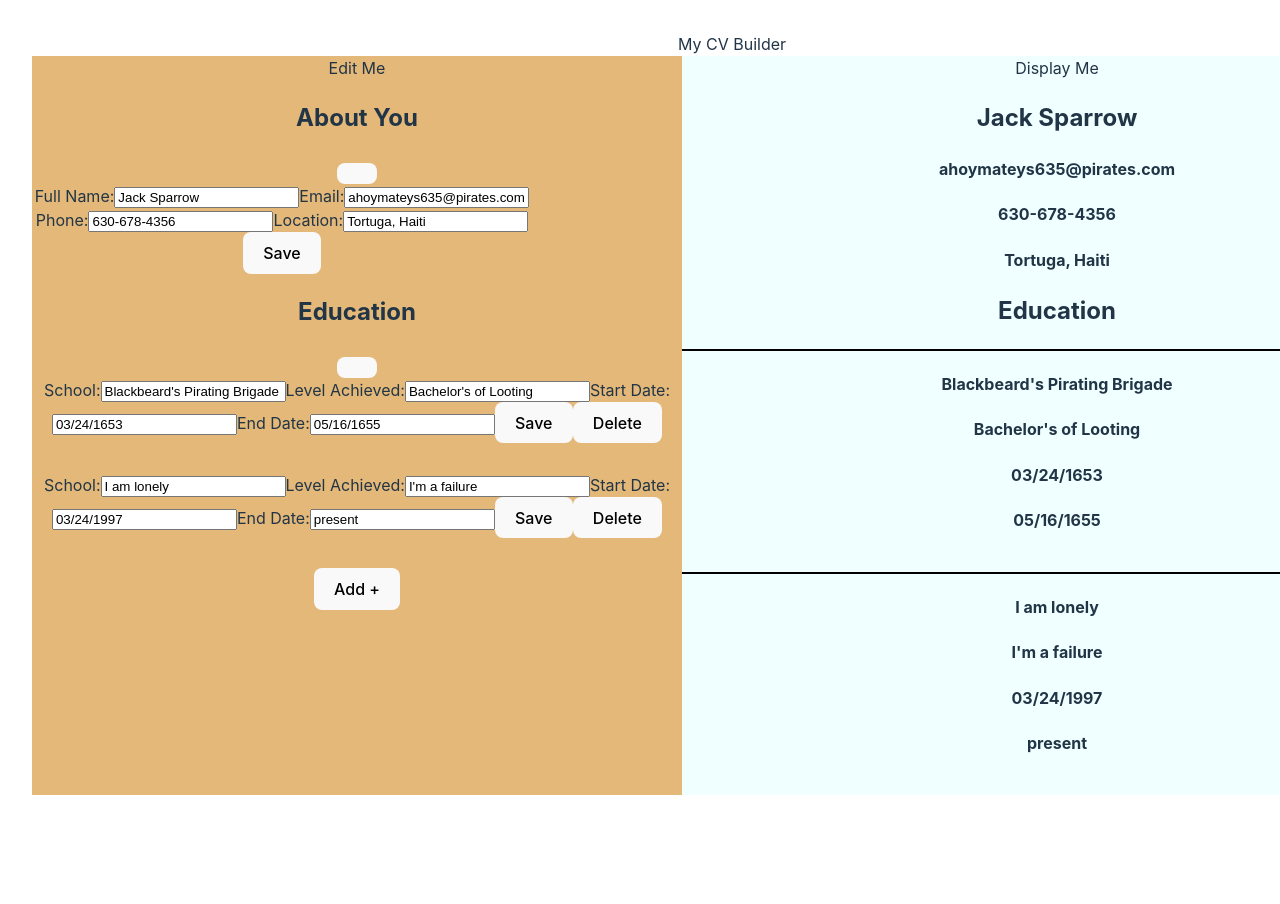
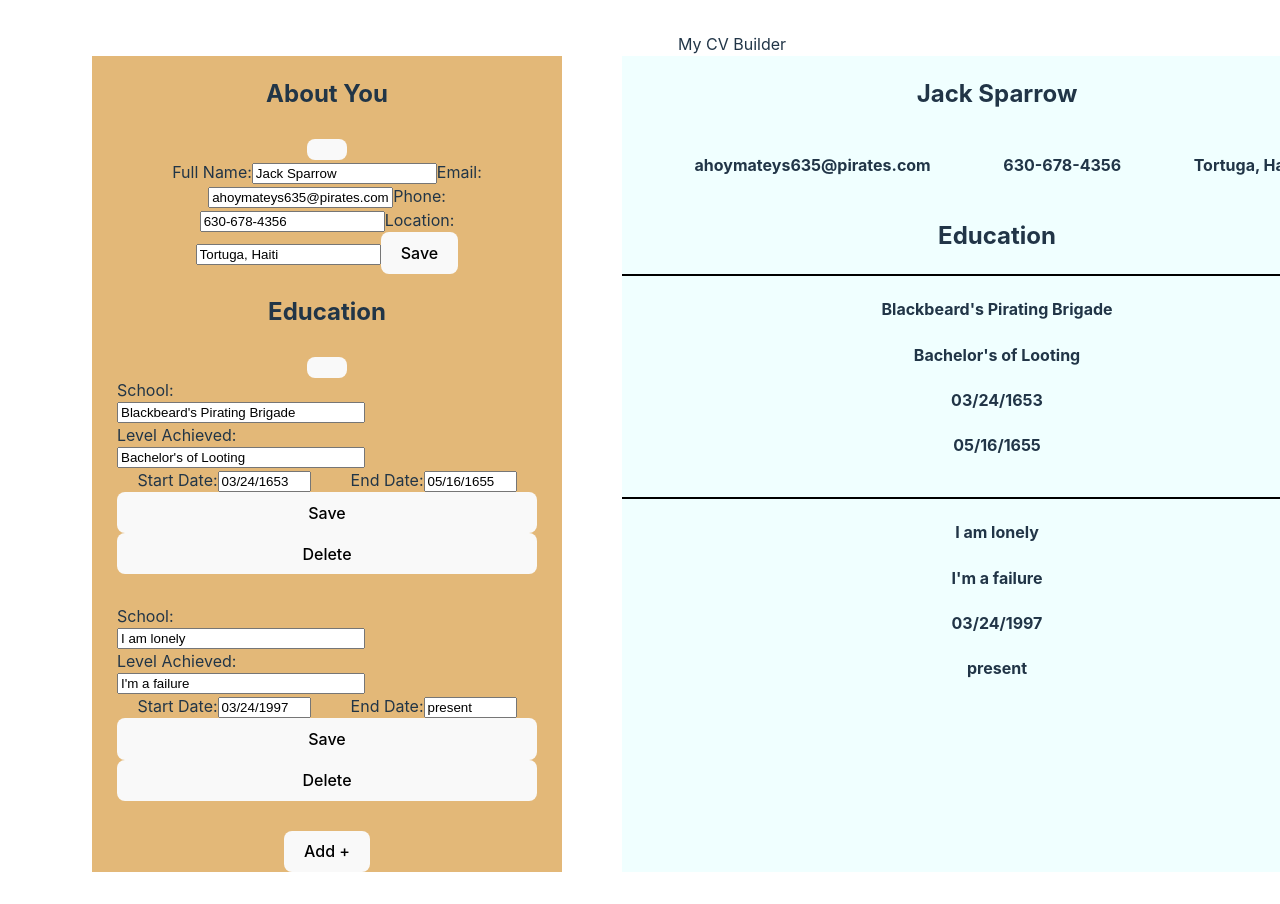
Before and after one commit to tgorsk15/cv-application, a React (Vite) app: page / in a window 1280 px wide. Shown: the top 904 px of the page. Before the commit the page ends 827 px from the top, so only its background shows below. Built offline with nearby package versions, Linux system fonts and the light colour scheme.

Commit message:
Style and organize the edit section of the page

```diff
--- a/src/App.jsx
+++ b/src/App.jsx
@@ -76,7 +76,7 @@ function App() {
       </header>
       <section className='cv-section'>
         <section className='edit-box'>
-          Edit Me
+
           <InfoInput
             infoDetails = {personalInfo}
             onChange = {handleChangeInfo}
@@ -91,7 +91,7 @@ function App() {
 
         </section>
         <section className='display-card'>
-          Display Me
+
           <InfoDisplay
             infoDetails = {personalInfo}
           />
--- a/src/components/educationInput.jsx
+++ b/src/components/educationInput.jsx
@@ -66,6 +66,7 @@ export function EducationInput ({
                             <input
                                 type="text"
                                 name='school-name'
+                                id='school-name'
                                 value={education.school}
                                 onChange={(e) => {
                                     storeEducationInputs(education.id, "school", e.target.value)
@@ -75,15 +76,18 @@ export function EducationInput ({
                             <input
                                 type='text'
                                 name='degree-level'
+                                id='degree-level'
                                 value={education.studyLevel}
                                 onChange={(e) => {
                                     storeEducationInputs(education.id, "studyLevel", e.target.value)
                                 }}
                             />
+                            <div className='education-dates'>
                                 <label htmlFor="start-date">Start Date:</label>
                                 <input
                                     type='text'
                                     name='start-date'
+                                    id='start-date'
                                     value={education.startDate}
                                     onChange={(e) => {
                                         storeEducationInputs(education.id, "startDate", e.target.value)
@@ -93,11 +97,14 @@ export function EducationInput ({
                                 <input
                                     type='text'
                                     name='end-date'
+                                    id='end-date'
                                     value={education.endDate}
                                     onChange={(e) => {
                                         storeEducationInputs(education.id, "endDate", e.target.value)
                                     }}
                                 />
+                            </div>
+
 
                             <button className='Save'
                                 onClick={(e) => {
--- a/src/styles/educationStyles.css
+++ b/src/styles/educationStyles.css
@@ -1,11 +1,36 @@
 /* Edit Side */
 
 .education-edit-form {
+    /* display: block; */
+    display: flex;
+    flex-direction: column;
+    /* flex-wrap: wrap; */
     margin-bottom: 30px;
+}
+
+.education-dates {
+    /* display: flex; */
 }
 
 .education-add-form {
     /* margin-bottom: 30px; */
+}
+
+.education-edit-form > label {
+    display: block;
+    text-align: left;
+}
+
+#school-name, #degree-level {
+    max-width: 240px;
+}
+
+#start-date, #end-date {
+    max-width: 85px;
+}
+
+#start-date {
+    margin-right: 40px;
 }
 
 
--- a/src/styles/infoStyles.css
+++ b/src/styles/infoStyles.css
@@ -1,3 +1,14 @@
 .info-inputs-container {
     max-width: 500px;
 }
+
+.info-display-container {
+
+}
+
+.info-details {
+    display: flex;
+    justify-content: space-evenly;
+    flex-wrap: wrap;
+
+}
--- a/src/styles/pageStructure.css
+++ b/src/styles/pageStructure.css
@@ -6,14 +6,16 @@
 .cv-section {
     display: flex;
     justify-content: space-evenly;
-    /* width: 100%; */
+    /*max-width: 40%; */
     min-height: 350px;
-    background-color: rgb(227, 184, 120);
+
 
 }
 
 .edit-box {
-
+    max-width: 30%;
+    background-color: rgb(227, 184, 120);
+    padding: 0px 25px;
 }
 
 .display-card {
```
Lines whose indentation alone changed are shown as unchanged.
